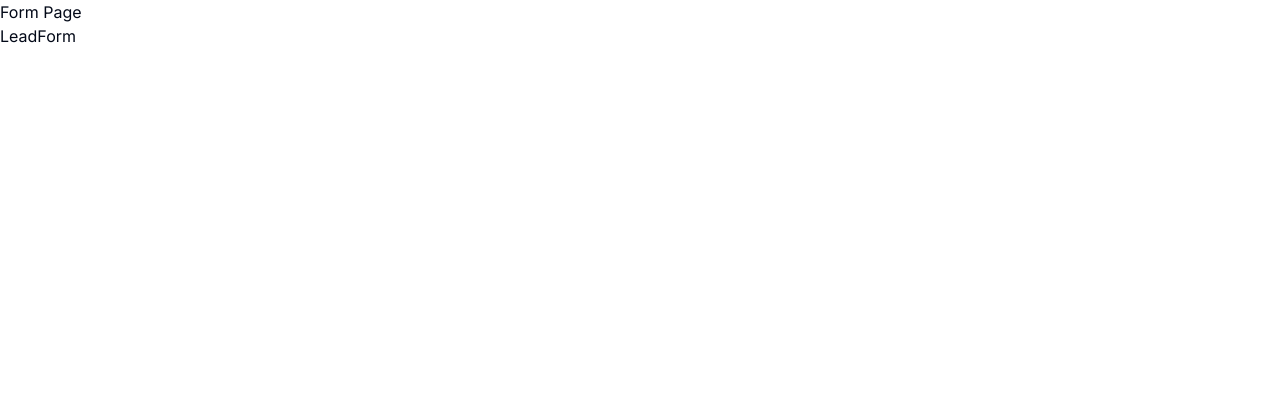
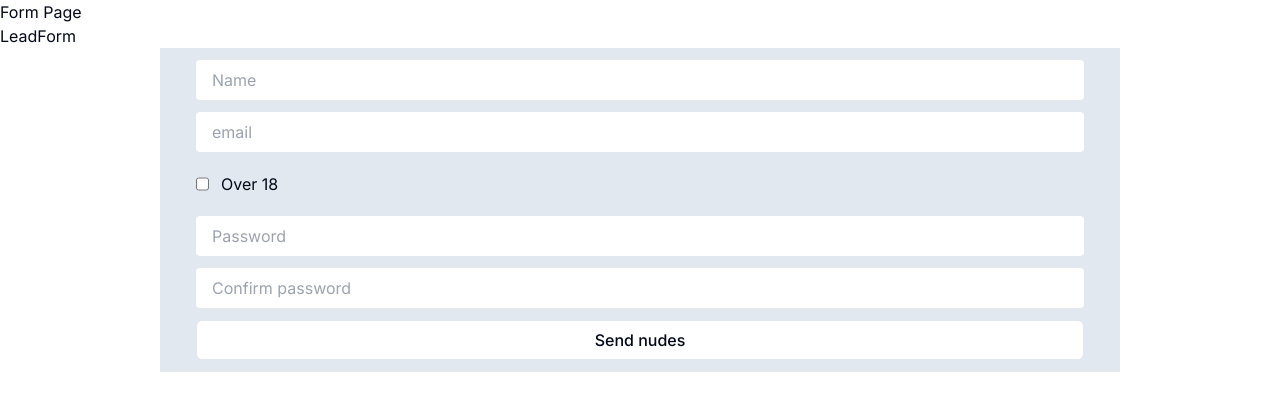
Before and after one commit to ArtemLobastov/SolarNext, a Next.js app: page /lead-form in a window 1280 px wide. Shown: the top 410 px of the page. Built offline with nearby package versions, Linux system fonts and the light colour scheme.

Commit message:
Add form

```diff
--- a/components/LeadForm.tsx
+++ b/components/LeadForm.tsx
@@ -1,10 +1,121 @@
-import React from 'react';
-import { useForm } from 'react-hook-form';
+'use client';
+import React, { useState } from 'react';
+import { Button } from './ui/button';
+interface IFormData {
+  name: string;
+  email: string;
+  is18: boolean;
+  password: string;
+  confirmPassword: string;
+  errors: string[];
+}
 
 export default function LeadForm() {
+  const [formData, setFormdata] = useState<IFormData>({
+    name: '',
+    email: '',
+    is18: false,
+    password: '',
+    confirmPassword: '',
+    errors: [],
+  });
+  const [isSubmiting, setIsSubmiting] = useState(false);
+  const passwordMatch = formData.password === formData.confirmPassword;
+
+  async function handleSubmit(e: React.FormEvent<HTMLFormElement>) {
+    e.preventDefault();
+    setIsSubmiting(true);
+    // validate data
+    if (!passwordMatch) {
+      setFormdata({
+        ...formData,
+        errors: [...formData.errors, 'Passwords do not match'],
+      });
+      setIsSubmiting(false);
+      return;
+    }
+
+    //TODO : send data to server
+    await new Promise((resolve) => setTimeout(resolve, 1000));
+    console.log(formData);
+    setIsSubmiting(false);
+  }
   return (
     <>
       <h1>LeadForm</h1>
+      <form
+        action=""
+        onSubmit={handleSubmit}
+        className="flex flex-col justify-start items-start gap-y-3 py-3 bg-slate-200 mx-40 px-9"
+      >
+        {formData.errors.length > 0 && (
+          <ul className="text-red-500">
+            {formData.errors.map((error, index) => (
+              <li key={index}>{error}</li>
+            ))}
+          </ul>
+        )}
+        <input
+          type="text"
+          name="name"
+          placeholder="Name"
+          value={formData.name}
+          onChange={(e) => setFormdata({ ...formData, name: e.target.value })}
+          className="w-full px-4 py-2 rounded"
+        />
+        <input
+          type="email"
+          name="email"
+          placeholder="email"
+          value={formData.email}
+          onChange={(e) => setFormdata({ ...formData, email: e.target.value })}
+          className="w-full px-4 py-2 rounded"
+          required
+        />
+        <div className="w-full flex gap-3 py-2">
+          <input
+            type="checkbox"
+            name="is18"
+            checked={formData.is18}
+            onChange={(e) => setFormdata({ ...formData, is18: !formData.is18 })}
+          />
+          <label htmlFor="is18">Over 18</label>
+        </div>
+        <input
+          type="password"
+          placeholder="Password"
+          required
+          minLength={5}
+          value={formData.password}
+          onChange={(e) =>
+            setFormdata({ ...formData, password: e.target.value })
+          }
+          className="w-full px-4 py-2 rounded"
+        />
+        {formData.confirmPassword.length > 4 && !passwordMatch && (
+          <label className="text-red-500">must match</label>
+        )}
+
+        <input
+          type="password"
+          placeholder="Confirm password"
+          required
+          minLength={5}
+          value={formData.confirmPassword}
+          onChange={(e) =>
+            setFormdata({ ...formData, confirmPassword: e.target.value })
+          }
+          className="w-full px-4 py-2 rounded"
+        />
+        <Button
+          type="submit"
+          variant={'outline'}
+          className="w-full py-2"
+          disabled={isSubmiting}
+        >
+          Send nudes
+        </Button>
+      </form>
     </>
   );
 }
```
